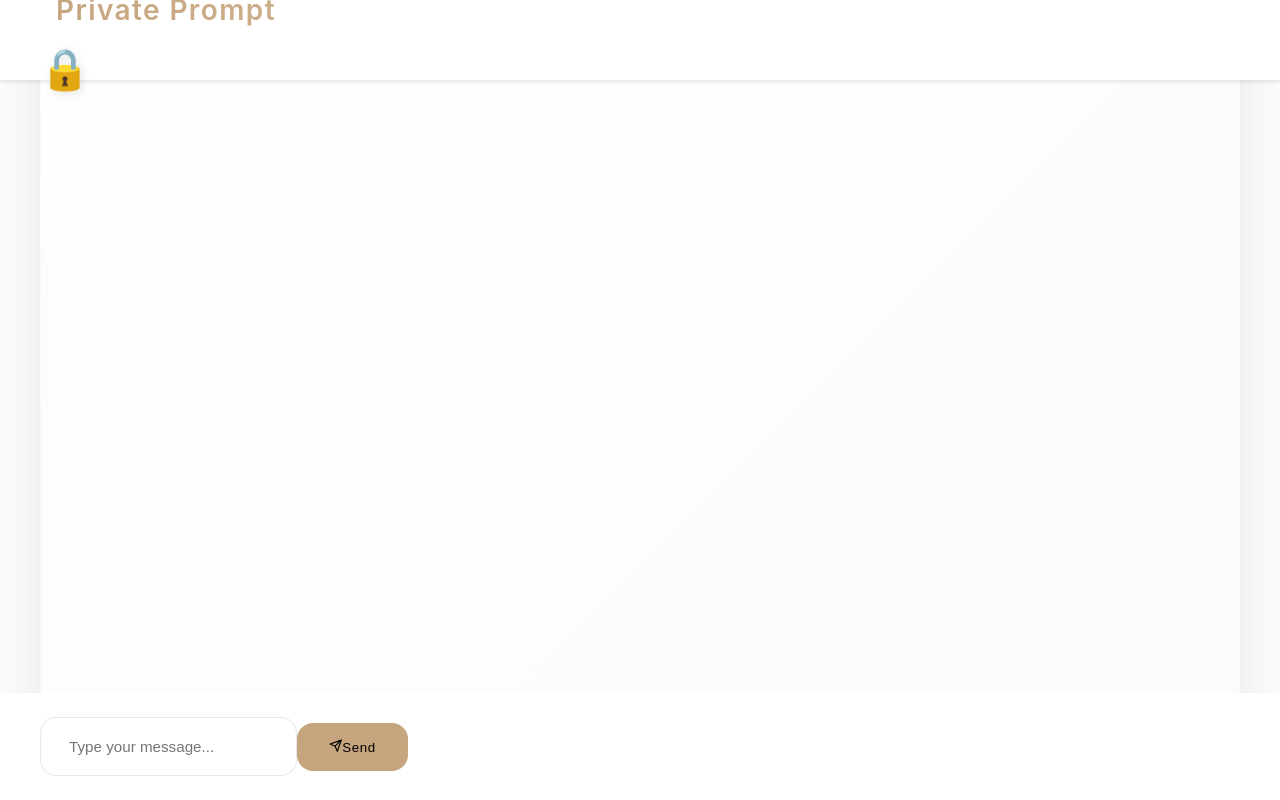
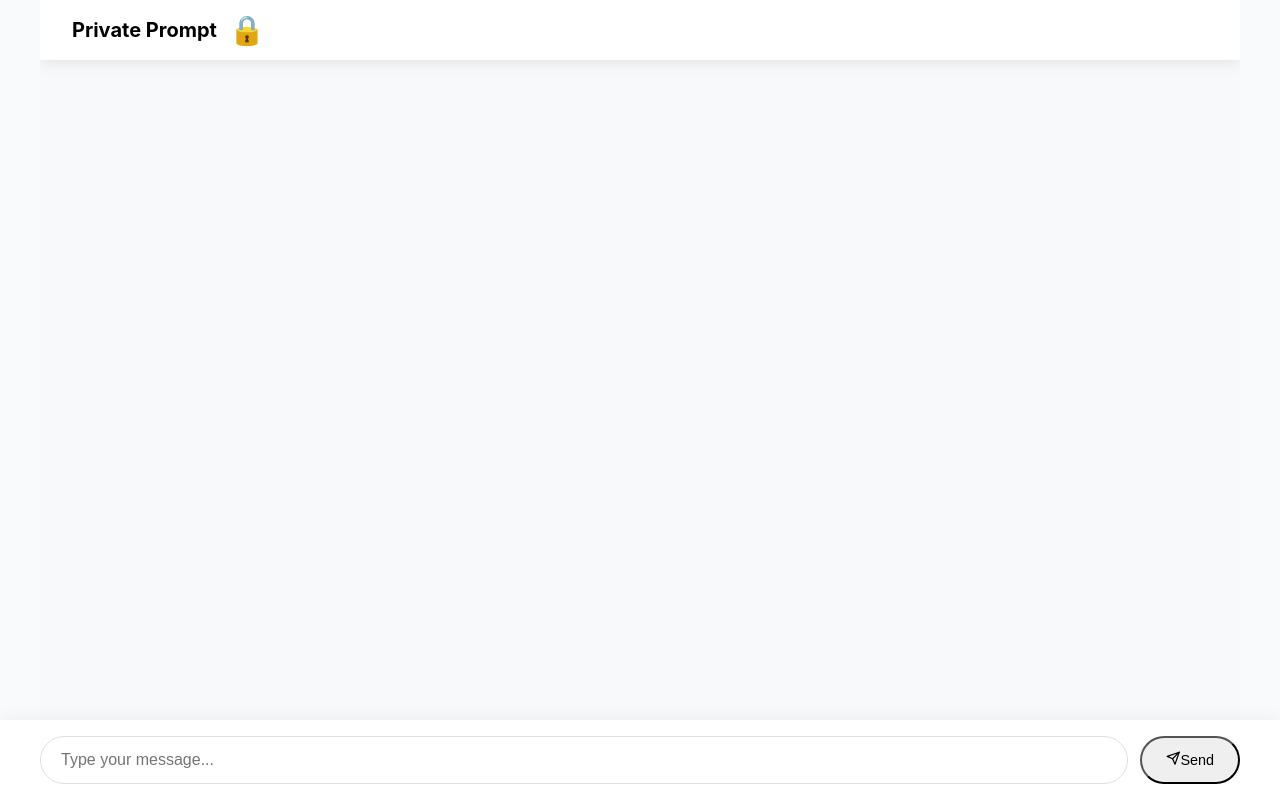
Before and after one commit to SaraLaouini1/chatbot, a React (Vite) app: page / in a window 1280 px wide. Built offline with nearby package versions, Linux system fonts and the light colour scheme.

Commit message:
Update Chat.css

```diff
--- a/src/components/Chat.css
+++ b/src/components/Chat.css
@@ -1,342 +1,195 @@
-/* Chat Header Styles */
+/* Improved Responsive Base */
+:root {
+  --gold-accent: #C5A47E;
+  --text-primary: #2A2D3B;
+  --mobile-breakpoint: 768px;
+}
+
+* {
+  box-sizing: border-box;
+}
+
+/* Enhanced Chat Container */
+.chat-container {
+  width: 100%;
+  min-height: 100vh;
+  max-width: 1200px;
+  margin: 0 auto;
+  background: #f8f9fa;
+  position: relative;
+  overflow-x: hidden;
+}
+
+/* Responsive Header */
 .chat-header {
-  position: fixed;
+  position: sticky;
   top: 0;
-  left: 0;
-  right: 0;
+  height: 60px;
+  padding: 0 1rem;
+  background: #ffffff;
+  box-shadow: 0 2px 15px rgba(0,0,0,0.1);
+  display: flex;
+  align-items: center;
   z-index: 1000;
-  display: flex;
-  justify-content: center;
-  align-items: center;
-  height: 80px;
-  background: #ffffff;
-  box-shadow: 0 2px 4px rgba(0,0,0,0.1);
 }
 
 .title-container {
-  max-width: 1200px;
   width: 100%;
-  padding: 0 2rem;
+  display: flex;
+  align-items: center;
+  gap: 0.75rem;
+  padding: 0 1rem;
 }
 
 .lock-logo {
-  font-size: 2.5rem;
-  color: #C5A47E;
-  filter: drop-shadow(2px 2px 4px rgba(0,0,0,0.1));
-}
-
-.animated-lock {
-  animation: lock-pulse 2s ease-in-out infinite;
-}
-
-@keyframes lock-pulse {
-  0% { transform: scale(1); }
-  50% { transform: scale(1.1); }
-  100% { transform: scale(1); }
-}
-
-/* Chat.css */
-
-/* Response Details Styles */
-.response-details {
-    margin-top: 1rem;
-    border-top: 1px solid rgba(42, 45, 59, 0.1);
-    padding-top: 1rem;
-}
-
-.toggle-details {
-    background: none;
-    border: none;
-    color: var(--gold-accent);
-    font-size: 0.85rem;
-    cursor: pointer;
-    padding: 0.5rem;
-    margin: -0.5rem;
-    transition: opacity 0.2s;
-}
-
-.toggle-details:hover {
-    opacity: 0.8;
-}
-
-.processing-steps {
-    margin-top: 1rem;
-    background: rgba(255, 255, 255, 0.9);
-    border-radius: 12px;
-    padding: 1rem;
-    border: 1px solid rgba(42, 45, 59, 0.08);
-}
-
-.processing-steps h4 {
-    margin: 0 0 0.5rem 0;
-    font-size: 0.9rem;
-    color: var(--text-secondary);
-}
-
-.content-block {
-    background: rgba(250, 250, 250, 0.95);
-    padding: 1rem;
-    border-radius: 8px;
-    white-space: pre-wrap;
-    font-family: monospace;
-    font-size: 0.85rem;
-    margin-bottom: 1rem;
-    border: 1px solid rgba(0, 0, 0, 0.05);
-}
-
-.step:not(:last-child) {
-    margin-bottom: 1.5rem;
-    padding-bottom: 1.5rem;
-    border-bottom: 1px solid rgba(42, 45, 59, 0.05);
-}
-
-/* Base Container */
-.chat-container {
-  display: flex;
-  flex-direction: column;
-  height: 100vh;
-  max-width: 1200px;
-  margin: 0 auto;
-  background: var(--background-gradient);
-  border-radius: 24px;
-  box-shadow: var(--shadow-elevated);
-  overflow: hidden;
-  position: relative;
-}
-
-/* Luxury Border Effect */
-.chat-container::before {
-  content: '';
-  position: absolute;
-  inset: 0;
-  border-radius: 24px;
-  padding: 1px; /* Changed from 2px to 1px */
-  background: linear-gradient(
-    45deg,
-    rgba(197, 164, 126, 0.8) 0%,  /* More transparent start */
-    rgba(197, 164, 126, 0.2) 50%
-  );
-  -webkit-mask:
-     linear-gradient(#fff 0 0) content-box,
-     linear-gradient(#fff 0 0);
-  mask:
-     linear-gradient(#fff 0 0) content-box,
-     linear-gradient(#fff 0 0);
-  -webkit-mask-composite: xor;
-  mask-composite: exclude;
-}
-
-/* Header */
-
-
-.chat-header::after {
-  content: '';
-  position: absolute;
-  top: -50%;
-  left: -50%;
-  width: 200%;
-  height: 200%;
-  background: linear-gradient(
-    45deg,
-    transparent 25%,
-    rgba(197, 164, 126, 0.1) 50%,
-    transparent 75%
-  );
-  animation: shimmer 8s infinite linear;
+  font-size: 1.8rem;
+  flex-shrink: 0;
 }
 
 .chat-title {
-  margin: 0;
-  font-size: 1.75rem;
-  font-weight: 600;
-  letter-spacing: 0.05em;
-  position: relative;
-  z-index: 1;
-  padding: 0.5rem 1rem;
-  background: linear-gradient(45deg, var(--gold-accent), #E8D5B5);
-  -webkit-background-clip: text;
-  background-clip: text;
-  color: transparent;
-  /* Remove display: inline-block */
-  width: 100%; /* Add this */
+  font-size: 1.25rem;
+  white-space: nowrap;
+  overflow: hidden;
+  text-overflow: ellipsis;
 }
 
-/* Messages Container */
+/* Messages Area Improvements */
 .messages-container {
   flex: 1;
-  padding: 2rem;
-  overflow-y: auto;
+  padding: 1rem;
+  padding-top: 80px;
+  padding-bottom: 100px;
   display: flex;
   flex-direction: column;
-  gap: 1.5rem;
-  background: rgba(255, 255, 255, 0.8);
-  backdrop-filter: blur(10px);
-  padding-top: 1rem;
-  height: calc(100vh - 80px - 120px); /* Account for header and input */
+  gap: 1rem;
+  overflow-y: auto;
 }
 
-/* Message Bubbles */
+/* Responsive Message Bubbles */
 .message {
-  padding: 1.25rem 1.75rem;
-  border-radius: 24px;
-  line-height: 1.6;
-  max-width: 70%;
-  width: fit-content;
-  word-break: break-word;
-  white-space: pre-wrap;
-  overflow-wrap: anywhere;
-  font-size: 0.95rem;
-  position: relative;
-  transition: transform 0.3s ease;
-  animation: messageAppear 0.4s cubic-bezier(0.23, 1, 0.32, 1);
+  max-width: 85%;
+  padding: 1rem;
+  font-size: 1rem;
+  line-height: 1.4;
+  border-radius: 1.25rem;
 }
 
-.message:hover {
-  transform: translateY(-2px);
+@media (max-width: 768px) {
+  .message {
+    max-width: 90%;
+    font-size: 0.9rem;
+    padding: 0.75rem;
+  }
 }
 
-.message.user {
-  background: var(--gold-accent); /* Changed to solid gold color */
-  color: #000; /* Changed to black text */
-  margin-left: auto;
-  border-radius: 24px 24px 4px 24px;
-  box-shadow: 0 8px 24px rgba(197, 164, 126, 0.2);
-}
-
-.message.bot {
-  background: white;
-  color: var(--text-primary);
-  margin-right: auto;
-  border-radius: 4px 24px 24px 24px;
-  box-shadow: 0 8px 24px rgba(42, 45, 59, 0.08);
-  border: 1px solid rgba(42, 45, 59, 0.08);
-}
-
-.message::after {
-  content: '';
-  position: absolute;
-  top: 0;
-  left: 0;
-  right: 0;
-  bottom: 0;
-  border-radius: inherit;
-  background: linear-gradient(120deg,
-    rgba(255, 255, 255, 0.15) 0%,
-    rgba(255, 255, 255, 0) 50%,
-    rgba(255, 255, 255, 0.15) 100%
-  );
-  pointer-events: none;
-}
-
-/* Input Section */
+/* Mobile-friendly Input Section */
 .input-container {
   position: fixed;
   bottom: 0;
   left: 0;
   right: 0;
-  background: white;
-  padding: 1.5rem 0;
+  background: #fff;
+  padding: 1rem;
+  box-shadow: 0 -2px 15px rgba(0,0,0,0.05);
 }
 
 .input-wrapper {
+  display: flex;
+  gap: 0.75rem;
+  max-width: 1200px;
   margin: 0 auto;
-  position: relative;
-  max-width: 1200px;
-  padding: 0 2rem;
 }
 
 .chat-input {
   flex: 1;
-  padding: 1.25rem 1.75rem;
-  border: 1px solid rgba(42, 45, 59, 0.1);
-  border-radius: 16px;
-  font-size: 0.95rem;
-  transition: all 0.3s ease;
-  background: rgba(255, 255, 255, 0.9);
-  backdrop-filter: blur(6px);
-}
-
-.chat-input:focus {
-  border-color: var(--gold-accent);
-  box-shadow: 0 0 0 2px rgba(197, 164, 126, 0.2);
+  padding: 0.75rem 1.25rem;
+  border: 1px solid #e0e0e0;
+  border-radius: 1.5rem;
+  font-size: 1rem;
+  min-height: 48px;
 }
 
 .send-button {
-  padding: 1rem 2rem;
-  border-radius: 16px;
-  background: var(--gold-accent); /* Solid gold color */
-  color: #000;
-  border: none;
-  font-weight: 500;
-  letter-spacing: 0.04em;
-  transition: all 0.3s ease;
-  position: relative;
-  overflow: hidden;
+  padding: 0.75rem 1.5rem;
+  border-radius: 1.5rem;
+  font-size: 0.9rem;
+  white-space: nowrap;
 }
 
-.send-button:hover {
-  background: var(--gold-accent); /* Same gold color */
-  transform: translateY(-1px);
-  box-shadow: 0 4px 12px rgba(197, 164, 126, 0.3);
-  filter: brightness(1.05); /* Slight brightness boost instead of color change */
-}
+/* Mobile Optimizations */
+@media (max-width: 480px) {
+  .chat-header {
+    height: 56px;
+    padding: 0 0.5rem;
+  }
 
-.send-button:active {
-  background: var(--gold-accent); /* Keep gold when clicked */
-  transform: translateY(0);
-}
+  .lock-logo {
+    font-size: 1.5rem;
+  }
 
-.send-button::after {
-  content: '';
-  position: absolute;
-  top: 0;
-  left: -100%;
-  width: 200%;
-  height: 100%;
-  background: linear-gradient(
-    90deg,
-    transparent 25%,
-    rgba(255, 255, 255, 0.2) 50%,
-    transparent 75%
-  );
-  animation: shimmer 2s infinite;
-}
+  .chat-title {
+    font-size: 1.1rem;
+  }
 
-/* Animations */
-@keyframes messageAppear {
-  from {
-    opacity: 0;
-    transform: translateY(20px) scale(0.95);
+  .input-container {
+    padding: 0.75rem;
   }
-  to {
-    opacity: 1;
-    transform: translateY(0) scale(1);
+
+  .chat-input {
+    padding: 0.6rem 1rem;
+    font-size: 0.9rem;
+  }
+
+  .send-button {
+    padding: 0.6rem 1rem;
   }
 }
 
-@keyframes shimmer {
-  100% {
-    transform: translateX(100%);
+/* Accessibility Improvements */
+.message.user {
+  color: #000;
+  background: var(--gold-accent);
+}
+
+.message.bot {
+  color: var(--text-primary);
+  background: #fff;
+  border: 1px solid rgba(0,0,0,0.08);
+}
+
+:focus-visible {
+  outline: 2px solid var(--gold-accent);
+  outline-offset: 2px;
+}
+
+/* Performance Optimizations */
+.animated-lock {
+  animation: lock-pulse 2s ease-in-out infinite;
+  will-change: transform;
+}
+
+/* Dark Mode Support */
+@media (prefers-color-scheme: dark) {
+  .chat-container {
+    background: #121212;
+  }
+
+  .chat-header {
+    background: #1e1e1e;
+  }
+
+  .message.bot {
+    background: #2d2d2d;
+    color: #fff;
+  }
+
+  .input-container {
+    background: #1e1e1e;
+  }
+
+  .chat-input {
+    background: #2d2d2d;
+    border-color: #3d3d3d;
+    color: #fff;
   }
 }
-
-/* Loading Spinner */
-.spinner {
-  border: 3px solid rgba(197, 164, 126, 0.2);
-  border-top-color: var(--gold-accent); /* Gold spinner */
-}
-
-/* Error Message */
-.error-message {
-  background: rgba(255, 235, 235, 0.9);
-  backdrop-filter: blur(4px);
-  border: 1px solid rgba(220, 38, 38, 0.15);
-  color: #dc2626;
-  padding: 1rem 1.5rem;
-  border-radius: 12px;
-  margin: 0 2rem 1rem;
-  display: inline-flex;
-  align-items: center;
-  gap: 0.75rem;
-  font-size: 0.9rem;
-}
```
